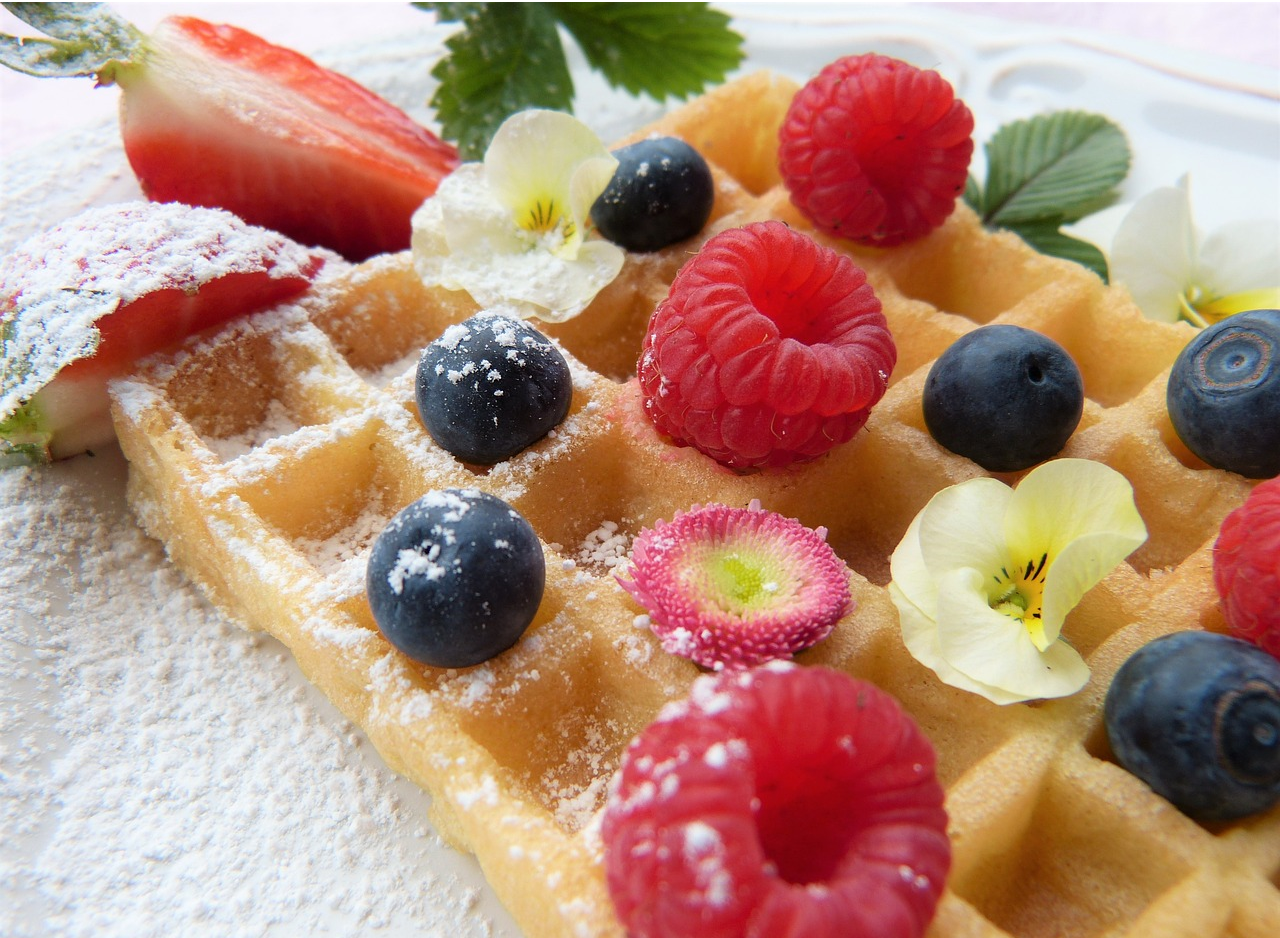
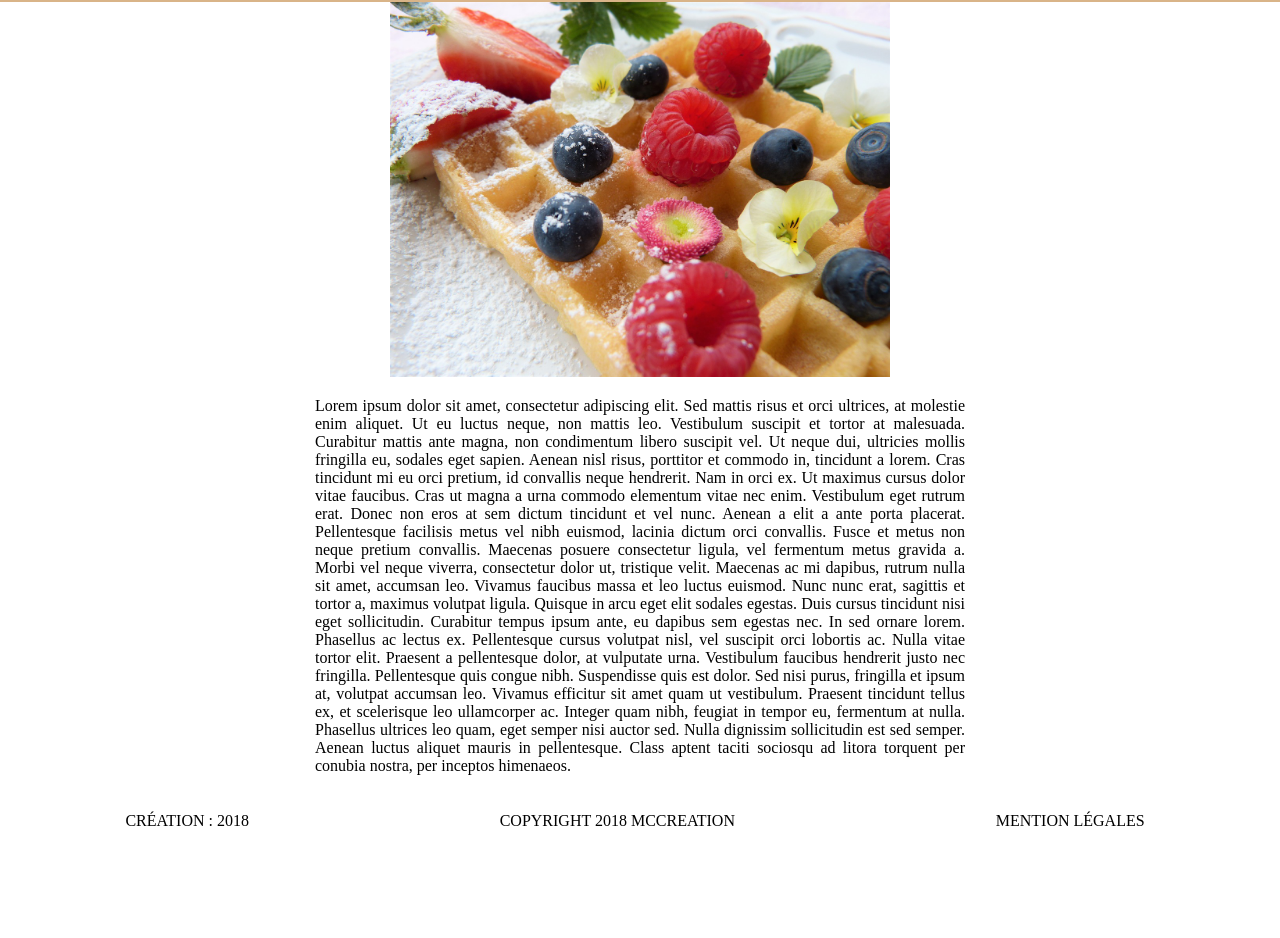
Before and after one commit to Nepheny/DWM10_htmlStarterKit, a plain HTML site: page index.html in a window 1280 px wide. Shown: the part 58-996 px from the top of the page. After the commit the page ends 909 px from the top, so only its background shows below. Drawn offline with Linux system fonts and the light colour scheme.

Commit message:
First styling of main finished

```diff
--- a/index.html
+++ b/index.html
@@ -19,18 +19,16 @@
                 </ul>
             </nav>
         </header>
-        <main>
-            <img src="./gaufre.jpg" alt="Image de gaufre" title="Gaufre">
-            <p>
+        <main class="flex-base flex-center flex-coloumn">
+            <div class="image-container">
+                <img src="./gaufre.jpg" alt="Image de gaufre" title="Gaufre">
+            </div>
+            <p class="p-base">
                 <lorem>Lorem ipsum dolor sit amet, consectetur adipiscing elit. Sed mattis risus et orci ultrices, at molestie enim aliquet. Ut eu luctus neque, non mattis leo. Vestibulum suscipit et tortor at malesuada. Curabitur mattis ante magna, non condimentum libero suscipit vel. Ut neque dui, ultricies mollis fringilla eu, sodales eget sapien. Aenean nisl risus, porttitor et commodo in, tincidunt a lorem. Cras tincidunt mi eu orci pretium, id convallis neque hendrerit. Nam in orci ex. Ut maximus cursus dolor vitae faucibus. Cras ut magna a urna commodo elementum vitae nec enim. Vestibulum eget rutrum erat. Donec non eros at sem dictum tincidunt et vel nunc. Aenean a elit a ante porta placerat. Pellentesque facilisis metus vel nibh euismod, lacinia dictum orci convallis.
 
                 Fusce et metus non neque pretium convallis. Maecenas posuere consectetur ligula, vel fermentum metus gravida a. Morbi vel neque viverra, consectetur dolor ut, tristique velit. Maecenas ac mi dapibus, rutrum nulla sit amet, accumsan leo. Vivamus faucibus massa et leo luctus euismod. Nunc nunc erat, sagittis et tortor a, maximus volutpat ligula. Quisque in arcu eget elit sodales egestas. Duis cursus tincidunt nisi eget sollicitudin. Curabitur tempus ipsum ante, eu dapibus sem egestas nec. In sed ornare lorem.
 
                 Phasellus ac lectus ex. Pellentesque cursus volutpat nisl, vel suscipit orci lobortis ac. Nulla vitae tortor elit. Praesent a pellentesque dolor, at vulputate urna. Vestibulum faucibus hendrerit justo nec fringilla. Pellentesque quis congue nibh. Suspendisse quis est dolor. Sed nisi purus, fringilla et ipsum at, volutpat accumsan leo. Vivamus efficitur sit amet quam ut vestibulum. Praesent tincidunt tellus ex, et scelerisque leo ullamcorper ac. Integer quam nibh, feugiat in tempor eu, fermentum at nulla. Phasellus ultrices leo quam, eget semper nisi auctor sed. Nulla dignissim sollicitudin est sed semper. Aenean luctus aliquet mauris in pellentesque. Class aptent taciti sociosqu ad litora torquent per conubia nostra, per inceptos himenaeos.
-
-                In non massa nunc. Proin porttitor congue ultrices. Quisque nec lorem non augue aliquet fermentum. Maecenas lobortis eget nisl at dignissim. Phasellus semper mi vel nisi fermentum, sed feugiat arcu tempus. Pellentesque sit amet dolor quis nunc pellentesque rhoncus. Nulla eget ex sit amet leo fermentum efficitur non sit amet quam.
-
-                Aenean non lectus in augue sollicitudin viverra. Etiam ullamcorper laoreet velit, ut dictum dui feugiat eget. Donec tristique scelerisque sem commodo aliquet. Donec maximus in mauris rutrum tempor. Nam condimentum condimentum est, quis tempus enim interdum eget. Proin purus magna, viverra nec turpis vitae, blandit mollis sapien. In ut laoreet magna, vitae aliquet magna. Nam vitae leo vestibulum, bibendum ex eu, ultricies felis. Sed porttitor lobortis dolor a lobortis. Nulla facilisi. Donec pharetra tortor et tortor tristique, a posuere libero lacinia. Ut quam arcu, aliquet sit amet eleifend quis, cursus gravida sapien.
                 </lorem>
             </p>
         </main>
--- a/style.css
+++ b/style.css
@@ -1,9 +1,18 @@
+                    /* Selector for balises */
 header{
     height: 60px;
+    background-color: #D9B488;
 }
 footer{
     height: 60px;
-    border-top: solid 1px grey;
+}
+.p-base{
+    width: 650px;
+    text-align: justify;
+}
+                    /* Selector for classes*/
+.image-container{
+    width: 500px;
 }
 .flex-base{
     display: flex;
@@ -12,6 +21,9 @@ footer{
 }
 .flex-center{
     align-items: center;
+}
+.flex-coloumn{
+    flex-direction: column;
 }
 .footer-buttons>li{
     padding: 0 10px;
@@ -27,6 +39,18 @@ footer{
     text-decoration: none;
     text-transform: uppercase;
 }
+.no-padding-margin{
+    margin: 0;
+    padding: 0;
+}
+.list-no-style{
+    list-style: none;
+}
+                    /* Complex selectors */
+.image-container>img{
+    max-width: 100%;
+    height: auto;
+}
 .menu-buttons>li>a, .footer-buttons>li>a{
     color: black;
     padding: 0 10px;
@@ -38,10 +62,3 @@ footer{
     background-color: black;
     color: white;
 }
-.no-padding-margin{
-    margin: 0;
-    padding: 0;
-}
-.list-no-style{
-    list-style: none;
-}
```
